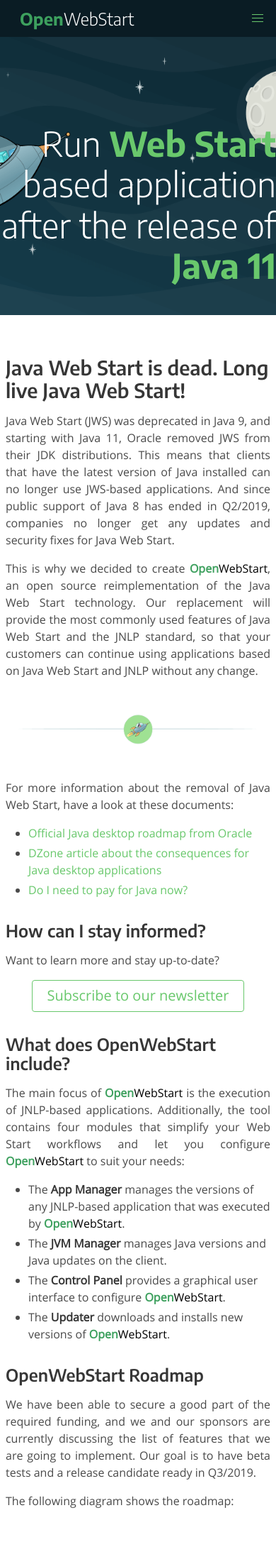
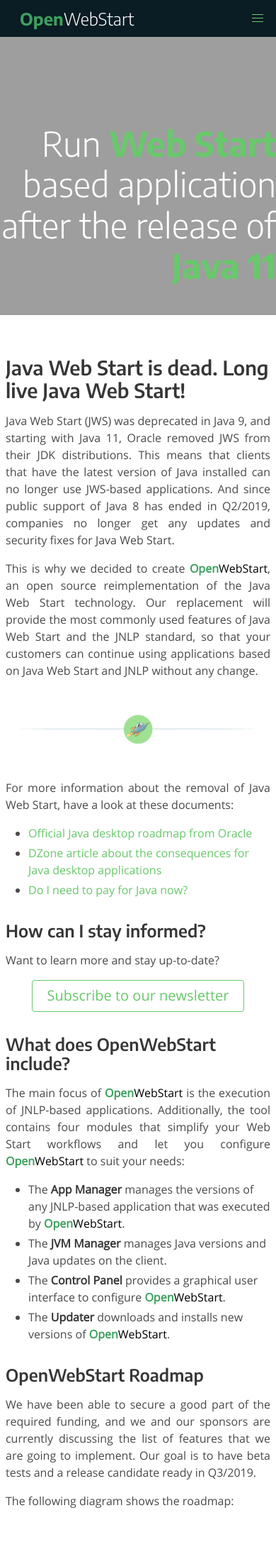
Before and after one commit to karakun/openwebstart-page, a Jekyll site: the page built from index.md, in a window 390 px wide. Shown: the top 2180 px of the page at 71% size. Built offline with Jekyll 4.4.1, drawn with Linux system fonts in a browser that asks for light colours; comment, search, counter and statistics services are not loaded; our own code applies the rules of GitHub Pages for plain Markdown files.

Commit message:
Fix media query

```diff
--- a/_includes/header.html
+++ b/_includes/header.html
@@ -45,7 +45,9 @@
   background-position-y: {{ page_image_y }};
 }
 @media screen and (max-width: 768px) {
-  background-image: url('/assets/images/pageHeaders/{{ page_image_mobile }}.png');
+  .page-image {
+    background-image: url('/assets/images/pageHeaders/{{ page_image_mobile }}.png');
+  }
 }
 </style>
 <div class="page-image">
```
